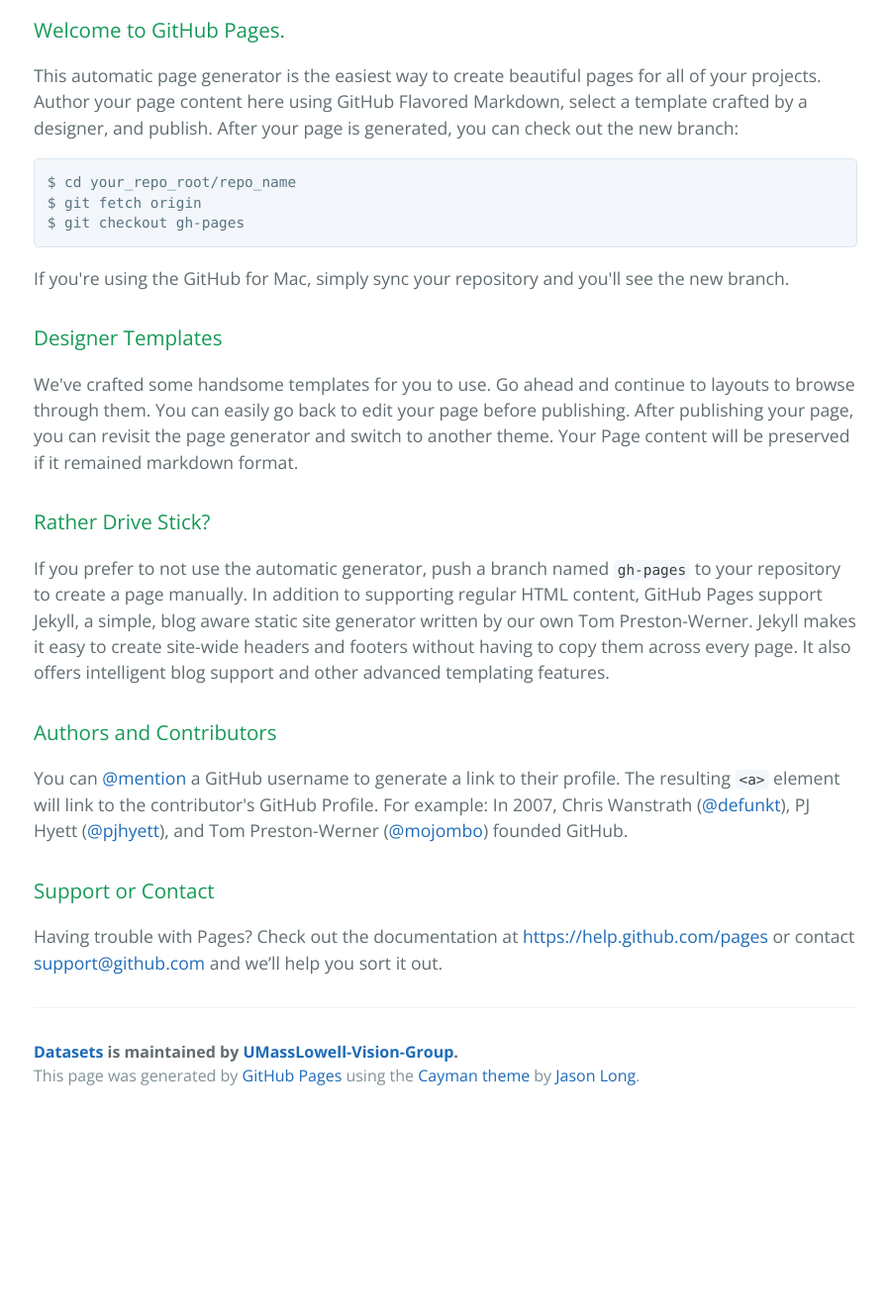
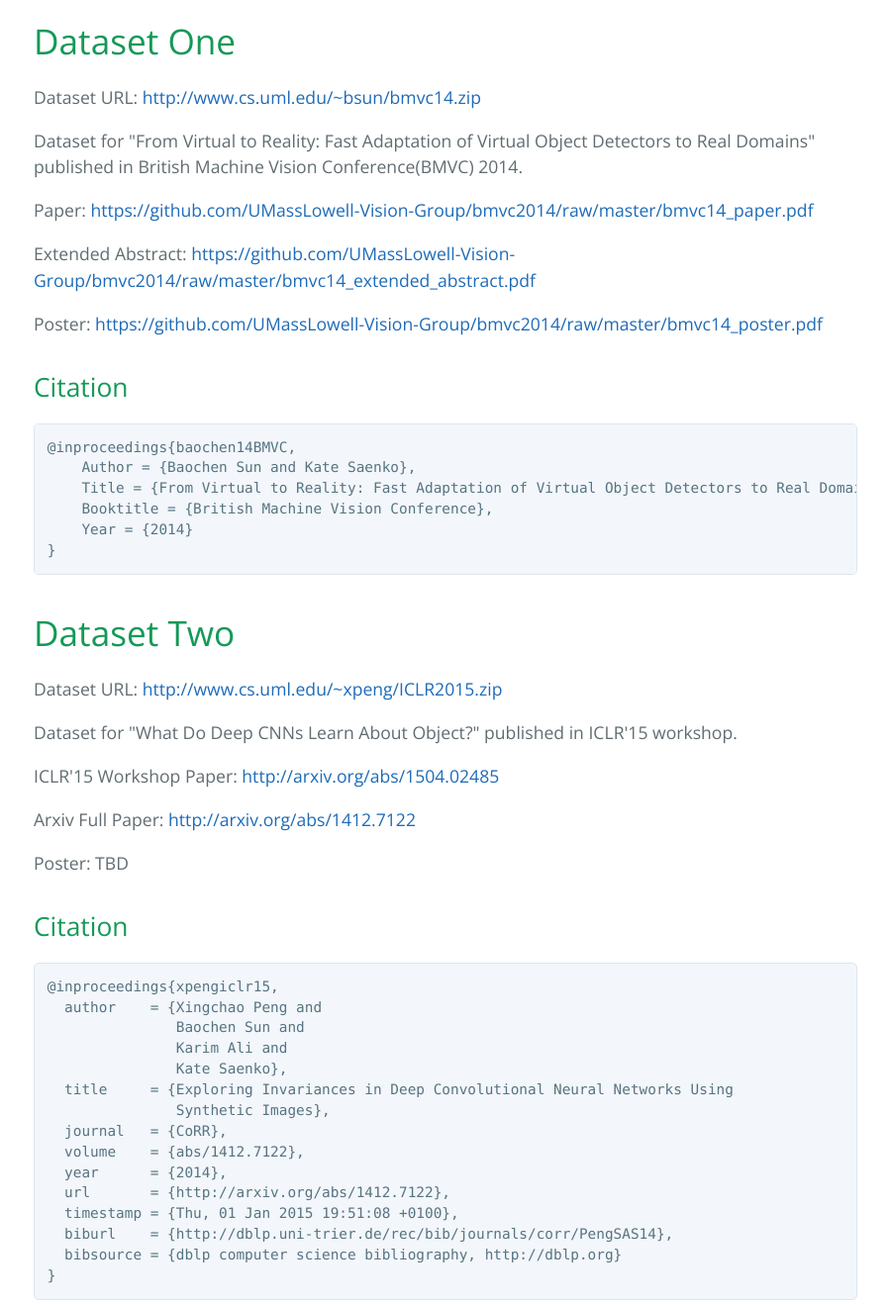
Before and after one commit to UMassLowell-Vision-Group/datasets, a plain HTML site: page index.html in a window 1280 px wide. Shown: the part 400-1718 px from the top of the page at 99% size, without its empty margins (190-1087 px from the left). Before the commit the page ends 1531 px from the top, so only its background shows below. Drawn offline with nearby package versions, Linux system fonts and the light colour scheme.

```diff
--- a/index.html
+++ b/index.html
@@ -19,37 +19,62 @@
     </section>
 
     <section class="main-content">
-      <h3>
-<a id="welcome-to-github-pages" class="anchor" href="#welcome-to-github-pages" aria-hidden="true"><span class="octicon octicon-link"></span></a>Welcome to GitHub Pages.</h3>
+      <h1>
+<a id="dataset-one" class="anchor" href="#dataset-one" aria-hidden="true"><span class="octicon octicon-link"></span></a>Dataset One</h1>
 
-<p>This automatic page generator is the easiest way to create beautiful pages for all of your projects. Author your page content here using GitHub Flavored Markdown, select a template crafted by a designer, and publish. After your page is generated, you can check out the new branch:</p>
+<p>Dataset URL: <a href="http://www.cs.uml.edu/%7Ebsun/bmvc14.zip">http://www.cs.uml.edu/~bsun/bmvc14.zip</a></p>
 
-<pre><code>$ cd your_repo_root/repo_name
-$ git fetch origin
-$ git checkout gh-pages
+<p>Dataset for "From Virtual to Reality: Fast Adaptation of Virtual Object Detectors to Real Domains" published in British Machine Vision Conference(BMVC) 2014.</p>
+
+<p>Paper: <a href="https://github.com/UMassLowell-Vision-Group/bmvc2014/raw/master/bmvc14_paper.pdf">https://github.com/UMassLowell-Vision-Group/bmvc2014/raw/master/bmvc14_paper.pdf</a></p>
+
+<p>Extended Abstract: <a href="https://github.com/UMassLowell-Vision-Group/bmvc2014/raw/master/bmvc14_extended_abstract.pdf">https://github.com/UMassLowell-Vision-Group/bmvc2014/raw/master/bmvc14_extended_abstract.pdf</a></p>
+
+<p>Poster: <a href="https://github.com/UMassLowell-Vision-Group/bmvc2014/raw/master/bmvc14_poster.pdf">https://github.com/UMassLowell-Vision-Group/bmvc2014/raw/master/bmvc14_poster.pdf</a></p>
+
+<h2>
+<a id="citation" class="anchor" href="#citation" aria-hidden="true"><span class="octicon octicon-link"></span></a>Citation</h2>
+
+<pre><code>@inproceedings{baochen14BMVC,
+    Author = {Baochen Sun and Kate Saenko},
+    Title = {From Virtual to Reality: Fast Adaptation of Virtual Object Detectors to Real Domains},
+    Booktitle = {British Machine Vision Conference},
+    Year = {2014}
+}
 </code></pre>
 
-<p>If you're using the GitHub for Mac, simply sync your repository and you'll see the new branch.</p>
+<h1>
+<a id="dataset-two" class="anchor" href="#dataset-two" aria-hidden="true"><span class="octicon octicon-link"></span></a>Dataset Two</h1>
 
-<h3>
-<a id="designer-templates" class="anchor" href="#designer-templates" aria-hidden="true"><span class="octicon octicon-link"></span></a>Designer Templates</h3>
+<p>Dataset URL: <a href="http://www.cs.uml.edu/%7Expeng/ICLR2015.zip">http://www.cs.uml.edu/~xpeng/ICLR2015.zip</a></p>
 
-<p>We've crafted some handsome templates for you to use. Go ahead and continue to layouts to browse through them. You can easily go back to edit your page before publishing. After publishing your page, you can revisit the page generator and switch to another theme. Your Page content will be preserved if it remained markdown format.</p>
+<p>Dataset for "What Do Deep CNNs Learn About Object?" published in ICLR'15 workshop.</p>
 
-<h3>
-<a id="rather-drive-stick" class="anchor" href="#rather-drive-stick" aria-hidden="true"><span class="octicon octicon-link"></span></a>Rather Drive Stick?</h3>
+<p>ICLR'15 Workshop Paper: <a href="http://arxiv.org/abs/1504.02485">http://arxiv.org/abs/1504.02485</a></p>
 
-<p>If you prefer to not use the automatic generator, push a branch named <code>gh-pages</code> to your repository to create a page manually. In addition to supporting regular HTML content, GitHub Pages support Jekyll, a simple, blog aware static site generator written by our own Tom Preston-Werner. Jekyll makes it easy to create site-wide headers and footers without having to copy them across every page. It also offers intelligent blog support and other advanced templating features.</p>
+<p>Arxiv Full Paper: <a href="http://arxiv.org/abs/1412.7122">http://arxiv.org/abs/1412.7122</a></p>
 
-<h3>
-<a id="authors-and-contributors" class="anchor" href="#authors-and-contributors" aria-hidden="true"><span class="octicon octicon-link"></span></a>Authors and Contributors</h3>
+<p>Poster: TBD</p>
 
-<p>You can <a href="https://github.com/blog/821" class="user-mention">@mention</a> a GitHub username to generate a link to their profile. The resulting <code>&lt;a&gt;</code> element will link to the contributor's GitHub Profile. For example: In 2007, Chris Wanstrath (<a href="https://github.com/defunkt" class="user-mention">@defunkt</a>), PJ Hyett (<a href="https://github.com/pjhyett" class="user-mention">@pjhyett</a>), and Tom Preston-Werner (<a href="https://github.com/mojombo" class="user-mention">@mojombo</a>) founded GitHub.</p>
+<h2>
+<a id="citation-1" class="anchor" href="#citation-1" aria-hidden="true"><span class="octicon octicon-link"></span></a>Citation</h2>
 
-<h3>
-<a id="support-or-contact" class="anchor" href="#support-or-contact" aria-hidden="true"><span class="octicon octicon-link"></span></a>Support or Contact</h3>
-
-<p>Having trouble with Pages? Check out the documentation at <a href="https://help.github.com/pages">https://help.github.com/pages</a> or contact <a href="mailto:support@github.com">support@github.com</a> and we’ll help you sort it out.</p>
+<pre><code>@inproceedings{xpengiclr15,
+  author    = {Xingchao Peng and
+               Baochen Sun and
+               Karim Ali and
+               Kate Saenko},
+  title     = {Exploring Invariances in Deep Convolutional Neural Networks Using
+               Synthetic Images},
+  journal   = {CoRR},
+  volume    = {abs/1412.7122},
+  year      = {2014},
+  url       = {http://arxiv.org/abs/1412.7122},
+  timestamp = {Thu, 01 Jan 2015 19:51:08 +0100},
+  biburl    = {http://dblp.uni-trier.de/rec/bib/journals/corr/PengSAS14},
+  bibsource = {dblp computer science bibliography, http://dblp.org}
+}
+</code></pre>
 
       <footer class="site-footer">
         <span class="site-footer-owner"><a href="https://github.com/UMassLowell-Vision-Group/datasets">Datasets</a> is maintained by <a href="https://github.com/UMassLowell-Vision-Group">UMassLowell-Vision-Group</a>.</span>
```
Also changed, not shown: params.json (+1 -1 lines).
